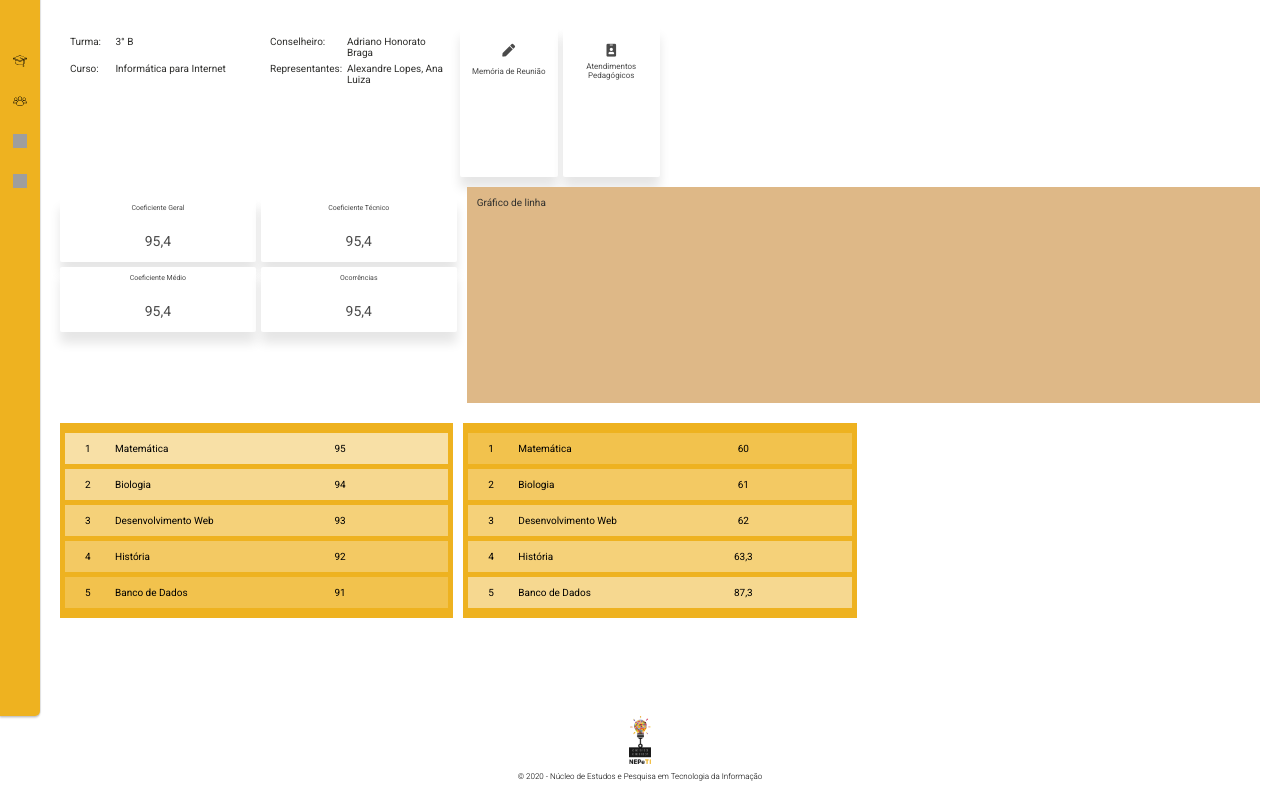
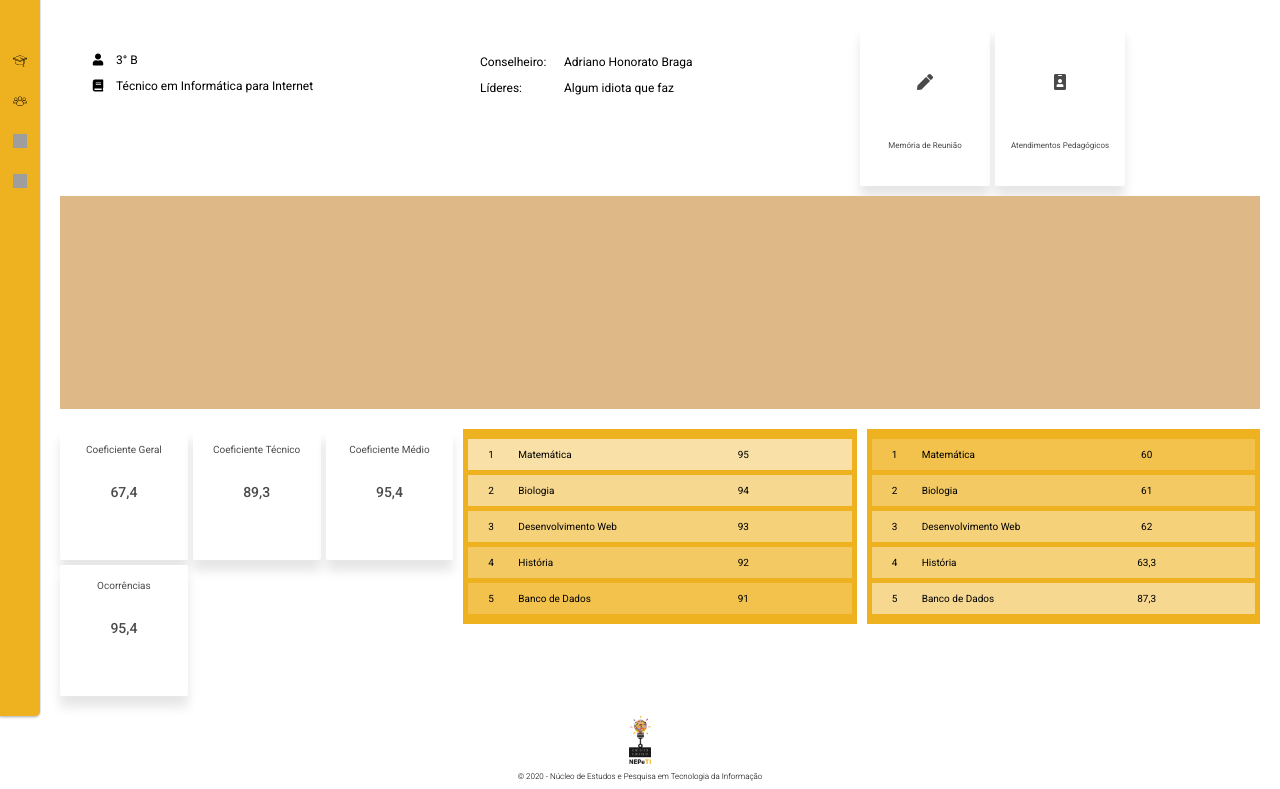
Before and after one commit to AlexandreL0pes/Aconselha, a PHP site: page /public_html/turma.html in a window 1280 px wide. Shown: the part 34-823 px from the top of the page. Run offline with PHP 8.4, Linux system fonts and the light colour scheme; a map, chart or similar area stays blank; some libraries are stand-ins or nearby versions; grey boxes are pictures that could not be loaded.

Commit message:
Responsividade atualizada

```diff
--- a/public_html/assets/css/turma.css
+++ b/public_html/assets/css/turma.css
@@ -1,9 +1,9 @@
 .head-turma {
   display: grid;
-  grid-template-columns: repeat(auto-fill, minmax(200px, 1fr));
+  grid-template-columns: repeat(auto-fit, minmax(200px, 1fr));
   /* grid-template-rows: repeat(auto-fill, minmax(60px, 1fr)); */
   grid-template-rows: 1fr;
-  font-size: 10px;
+  font-size: 1em;
 
   font-weight: normal;
 }
@@ -40,14 +40,14 @@
 
 .actions {
   display: grid;
-  grid-template-columns: repeat(auto-fill, minmax(80px, 1fr));
+  grid-template-columns: repeat(auto-fill, minmax(100px, 1fr));
   /* grid-template-rows: minmax(50px, 1fr) minmax(50px, 1fr); */
   grid-gap: 5px;
   font-size: 8px;
 }
 .actions .action-card {
   display: grid;
-  grid-template-rows: repeat(auto-fill, minmax(30px, 1fr));
+  grid-template-rows: repeat(auto-fit, minmax(30px, 1fr));
   align-items: center;
   justify-items: center;
   text-align: center;
@@ -60,19 +60,20 @@
   color: #4a4a4a;
   box-shadow: 0 11px 11px 0 rgba(0, 0, 0, 0.1);
   transition: box-shadow ease-in-out 0.4s;
-
+  font-size: 1em;
   cursor: pointer;
 }
 
 .actions .action-card .logo {
   /* height: 1.6em; */
-  font-size: 1.6em;
-  margin-top: 20px;
+  font-size: 2em;
+  margin-top: 2em;
+  align-self: center;
 }
 
 .overview {
   display: grid;
-  grid-template-columns: minmax(50px, 1fr) 2fr;
+  grid-template-columns: repeat(auto-fit, minmax(200px, 1fr));
   /* grid-template-rows: repeat(auto-fill, minmax(60px, 1fr)); */
   /* grid-template-rows: 1fr; */
   font-size: 10px;
@@ -93,9 +94,8 @@
 
 .info-cards {
   display: grid;
-  grid-column: 1/1;
-  grid-template-columns: repeat(2, minmax(50px, 1fr));
-  grid-template-rows: repeat(auto-fill, minmax(50px, 1fr));
+  grid-template-columns: repeat(auto-fit, minmax(120px, 1fr));
+  grid-template-rows: repeat(auto-fit, minmax(60px, 1fr));
   grid-gap: 5px;
   margin-top: 10px;
 }
@@ -104,7 +104,7 @@
   display: grid;
   align-items: center;
   justify-items: center;
-  grid-template-rows: repeat(auto-fill, 15px 1fr);
+  grid-template-rows: 4em .5fr;
   background-color: #fff;
   border-radius: 2px;
   box-shadow: 0 0.5em 1em -0.125em rgba(10, 10, 10, 0.1),
@@ -119,126 +119,29 @@
 
 .info-card .titulo {
   display: grid;
-  font-size: 14px;
-  font-weight: 400;
+  font-size: 1.4em;
+  font-weight: 500;
   align-content: center;
 }
 
 .info-card .subtitulo {
   display: grid;
-  font-size: 0.7em;
+  font-size: 1em;
   font-weight: 400;
   align-content: initial;
 }
 
-.overview .grafico {
-  background: burlywood;
-  /* grid-column: 2/ span 2;
-  grid-row: 1/span 2; */
-  padding: 10px;
-}
-.overview .graficoLinha {
-  width: 80%;
-  height: 20%;
+.grafico {
+  background-color: burlywood;
 }
 
 .materias {
   display: grid;
-  grid-template-columns: repeat(3, minmax(150px, 1fr));
+  grid-template-columns: repeat(auto-fit, minmax(300px, 1fr));
   font-size: 10px;
   font-weight: normal;
   grid-gap: 10px;
 }
-/* .title-turma {
-  font-size: 1em;
-}
-
-.head-turma {
-  display: grid;
-  grid-template-columns: .6fr 1fr;
-  grid-template-rows: repeat(auto-fill, minmax(50px, 1fr));
-  font-size: 10px;
-  grid-gap: 5px;
-  font-weight: normal;
-}
-
-.info-turma {
-  display: grid;
-  grid-template-rows: repeat(auto-fill, minmax(20px, 1fr));
-}
-
-.info-turma .info {
-  display: grid;
-  grid-template-rows: repeat(auto-fill, minmax(30px, 1fr));
-  grid-template-columns: 5em 1fr;
-  font-size: 10px;
-  background-color: thistle;
-}
-
-.actions {
-  display: grid;
-  align-items: center;
-  justify-items: center;
-  background-color: tomato;
-}
-
-a.button {
-  display: inline-block;
-  padding: 0.35em 1.2em;
-  margin: 0 0.3em 0.3em 0;
-  border: 0.1em solid black;
-  border-radius: 0.12em;
-  box-sizing: border-box;
-  text-decoration: none;
-  font-family: "Roboto", sans-serif;
-  font-weight: 500;
-  color: black;
-  text-align: center;
-  transition: all 0.2s;
-  font-size: 8px;
-}
-a.button:hover {
-  color: #000000;
-  background-color: yellow;
-}
-.info-cards {
-  display: grid;
-  grid-template-columns: repeat(auto-fill, minmax(100px, 1fr));
-  grid-template-rows: repeat(auto-fill, minmax(70px, 1fr));
-  grid-gap: 5px;
-  margin-top: 10px;
-}
-
-.info-card {
-  display: grid;
-  align-items: center;
-  justify-items: center;
-  grid-template-rows: repeat(auto-fill, 15px 1fr);
-  background-color: #fff;
-  border-radius: 2px;
-  box-shadow: 0 0.5em 1em -0.125em rgba(10, 10, 10, 0.1),
-    0 0 0 1px rgba(10, 10, 10, 0.02);
-  color: #4a4a4a;
-  margin: 0px;
-  padding: 0px;
-  grid-gap: 0;
-  box-shadow: 0 11px 11px 0 rgba(0, 0, 0, 0.1);
-  transition: box-shadow ease-in-out 0.4s;
-  border: solid black 1px;
-}
-
-.info-card .titulo {
-	display: grid;
-	font-size: 22px;
-	font-weight: 500;
-	align-content: center;
-}
-.info-card .subtitulo {
-	display: grid;
-	font-size: .8em;
-	font-weight: 400;
-	align-content: initial;
-} */
 
 /* Lista */
 
@@ -343,3 +246,57 @@ a.button:hover {
   transform: scale(1.04);
   background: transparent;
 }
+
+.list-info ul {
+  position: relative;
+  padding: 0;
+  box-sizing: border-box;
+  box-shadow: inset 0 0 15px rgba(0, 0, 0, 0);
+  letter-spacing: 0px;
+}
+
+.list-info ul li {
+  display: flex;
+  background: rgba(255, 255, 255, 0.1);
+  padding: 5px 10px;
+  list-style: none;
+  color: black;
+  margin: 2px 0;
+  transition: 0.5s;
+}
+
+.list-info ul li span:nth-child(1) {
+  width: 3em;
+  text-align: center;
+}
+.list-info ul li span:nth-child(2) {
+  width: 20em;
+  float: left;
+
+}
+
+.list-lideres ul {
+  position: relative;
+  padding: 0;
+  box-sizing: border-box;
+  box-shadow: inset 0 0 15px rgba(0, 0, 0, 0);
+  letter-spacing: 0px;
+}
+
+.list-lideres ul li {
+  display: flex;
+  background: rgba(255, 255, 255, 0.1);
+  padding: 5px 10px;
+  list-style: none;
+  color: black;
+  margin: 2px 0;
+  transition: 0.5s;
+}
+
+.list-lideres ul li span:nth-child(1) {
+  width: 7em;
+
+}
+.list-lideres ul li span:nth-child(2) {
+  width: 12em;
+}
--- a/public_html/assets/js/exampleChart.js
+++ b/public_html/assets/js/exampleChart.js
@@ -46,7 +46,7 @@ let createChart = () => {
 let createLineChart = () => {
   let ctx = document.getElementById("myLineChart").getContext("2d");
   var myChart = new Chart(ctx, {
-    type: "line",
+    type: "bar",
     data: {
       labels: ["Red", "Blue", "Yellow", "Green", "Purple", "Orange"],
       datasets: [
--- a/public_html/turma.html
+++ b/public_html/turma.html
@@ -93,14 +93,32 @@
       <main class="main">
         <div class="head-turma">
           <div class="info-turma">
-            <span>Turma:</span><span>3° B</span>
-            <span>Curso:</span><span>Informática para Internet</span>
+            <div class="list-info">
+              <ul>
+                <li>
+                  <span class="number"> <i class="fas fa-user"></i></span>
+                  <span class="name">3° B</span>
+                </li>
+                <li>
+                  <span class="number"
+                    ><i class="fa fa-book" aria-hidden="true"></i
+                  ></span>
+                  <span class="name">Técnico em Informática para Internet</span>
+                </li>
+              </ul>
+            </div>
           </div>
-          <div class="info">
-            <span>Conselheiro: </span>
-            <span>Adriano Honorato Braga</span>
-            <span>Representantes:</span>
-            <span>Alexandre Lopes, Ana Luiza</span>
+          <div class="info list-lideres">
+            <ul class="">
+              <li>
+                <span>Conselheiro:</span>
+                <span>Adriano Honorato Braga</span>
+              </li>
+              <li>
+                <span>Líderes:</span>
+                <span>Algum idiota que faz </span>
+              </li>
+            </ul>
           </div>
           <div class="actions">
             <div class="action-card">
@@ -116,16 +134,22 @@
             </div>
           </div>
         </div>
-
+        <div class="materias">
+          <div class="grafico">
+            <!-- <div>Gráfico de linha</div> -->
+            <canvas id="myChart" width="" height=""></canvas>
+            <!-- <div class="teste">Olaaaaaaaaaaaaaaaaaaaaaaaaaaaaaaaaaaa</div> -->
+          </div>
+        </div>
         <div class="overview">
           <div class="info-cards">
             <div class="info-card">
               <p class="subtitulo">Coeficiente Geral</p>
-              <p class="titulo">95,4</p>
+              <p class="titulo">67,4</p>
             </div>
             <div class="info-card">
               <p class="subtitulo">Coeficiente Técnico</p>
-              <p class="titulo">95,4</p>
+              <p class="titulo">89,3</p>
             </div>
             <div class="info-card">
               <p class="subtitulo">Coeficiente Médio</p>
@@ -136,13 +160,7 @@
               <p class="titulo">95,4</p>
             </div>
           </div>
-          <div class="grafico">
-            <div>Gráfico de linha</div>
-            <!-- <div class="teste">Olaaaaaaaaaaaaaaaaaaaaaaaaaaaaaaaaaaa</div> -->
-          </div>
-        </div>
 
-        <div class="materias">
           <div class="list">
             <ul>
               <li>
@@ -222,5 +240,5 @@
   </body>
   <script src="./assets/js/index.js"></script>
   <script src="./assets/js/dropdown.js"></script>
-  <script src="./assets/js/exampleChart.js"></script>
+  <!-- <script src="./assets/js/exampleChart.js"></script> -->
 </html>
```
